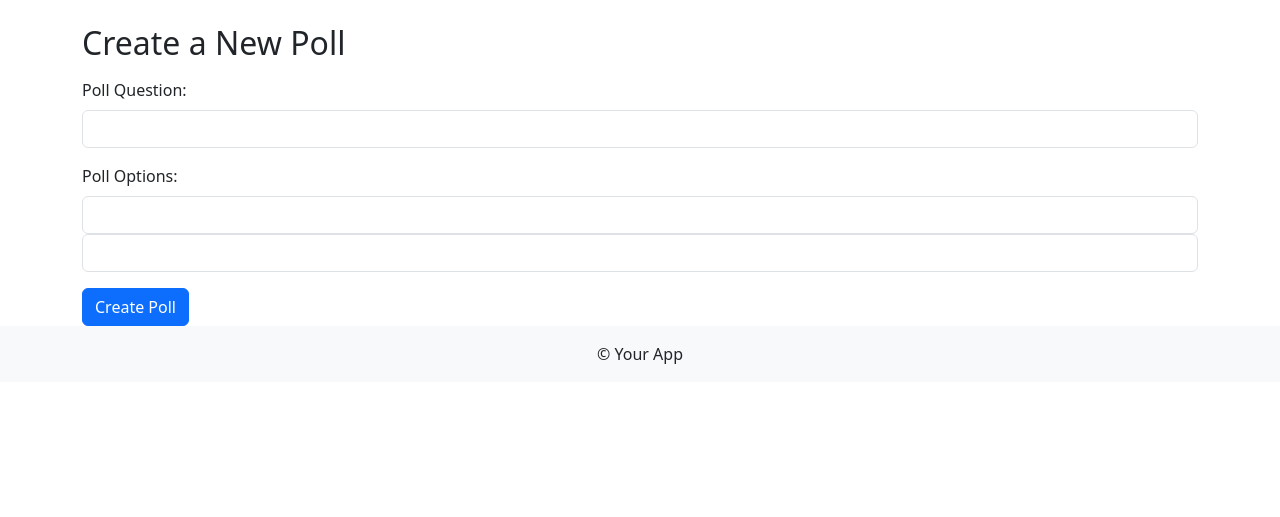
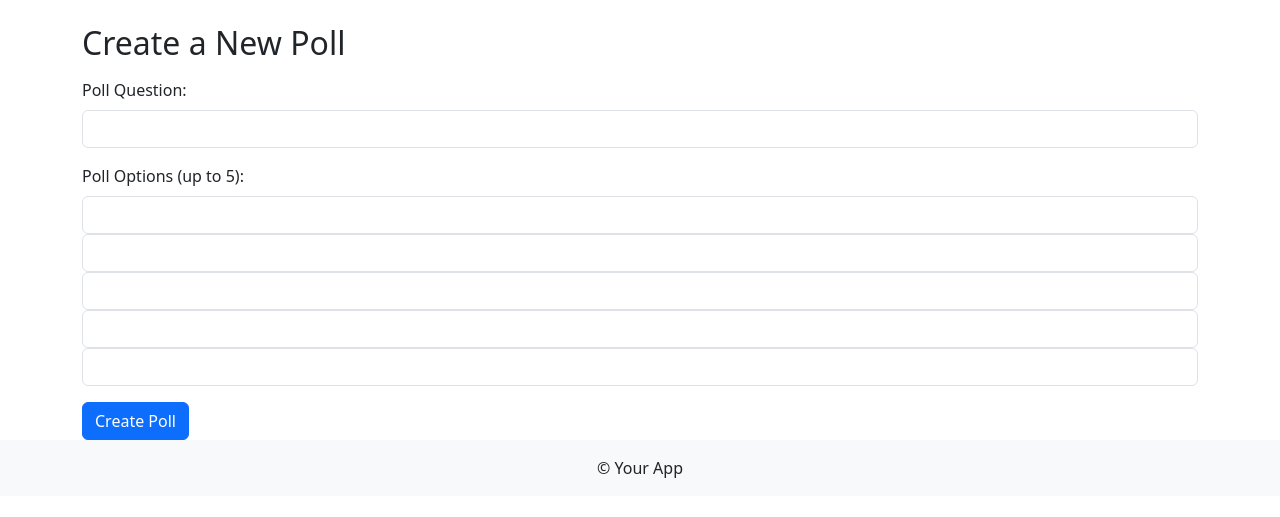
Before and after one commit to kiraashley24/miniproject3KS, a Flask app: page /polls/create in a window 1280 px wide. Shown: the part 144-661 px from the top of the page. Run offline with Flask 3, Linux system fonts and the light colour scheme.

Commit message:
Shows vote count and creates 5 options, but lists a blank option if less than 5 that shouldn't have a selection option but it does, need to fix that

```diff
--- a/app.py
+++ b/app.py
@@ -72,6 +72,11 @@ def create_poll():
         poll_id = db.add_poll(question)
         options = request.form.getlist('option_text')  # Get a list of options
 
+        # Ensure that there are up to 5 options
+        if len(options) > 5:
+            flash('You can have up to 5 options for a poll.', 'danger')
+            return redirect(url_for('create_poll'))
+
         for option_text in options:
             db.add_option_to_poll(poll_id, option_text)
 
--- a/templates/create_poll.html
+++ b/templates/create_poll.html
@@ -10,10 +10,12 @@
             <input type="text" name="question" id="question" class="form-control" required>
         </div>
         <div class="mb-3">
-            <label for="option_text" class="form-label">Poll Options:</label>
+            <label for="option_text" class="form-label">Poll Options (up to 5):</label>
             <input type="text" name="option_text" class="form-control" required>
             <input type="text" name="option_text" class="form-control" required>
-            <!-- Add more input fields for options as needed -->
+            <input type="text" name="option_text" class="form-control" required>
+            <input type="text" name="option_text" class="form-control" required>
+            <input type="text" name="option_text" class="form-control" required>
         </div>
         <button type="submit" class="btn btn-primary">Create Poll</button>
     </form>
```
